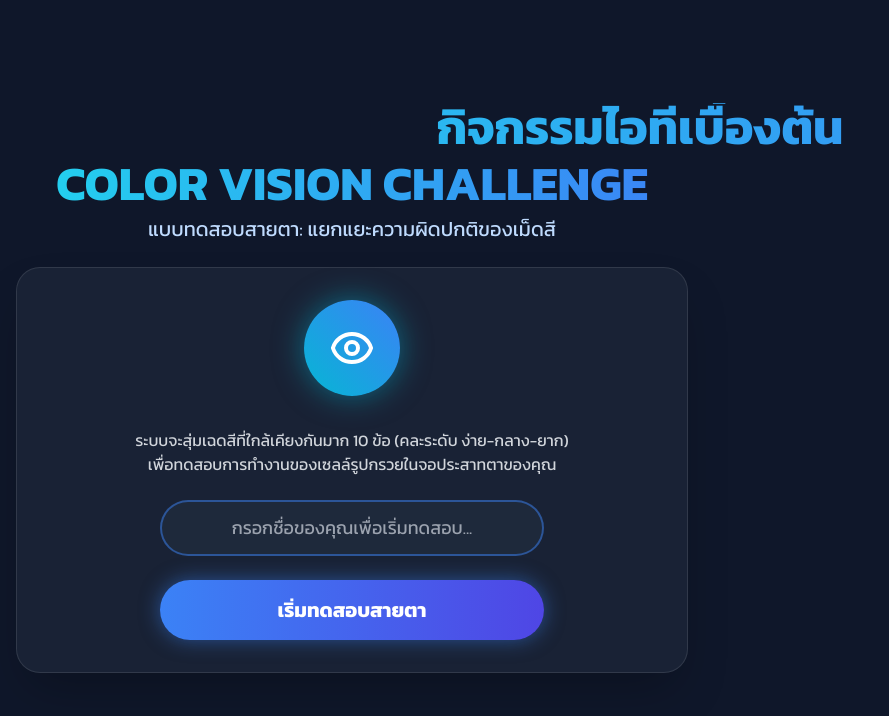
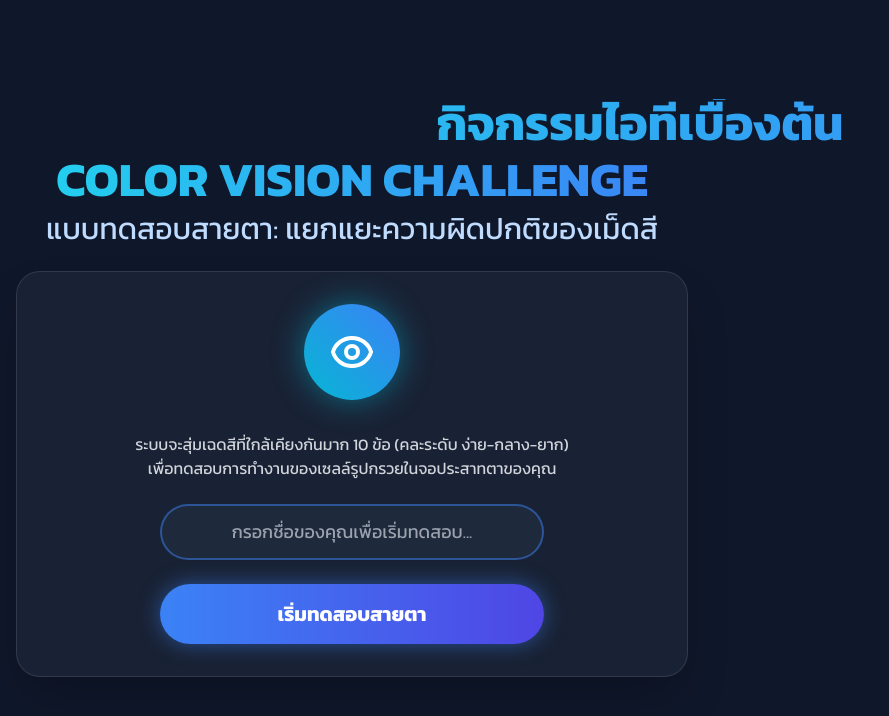
Before and after one commit to usamanyakoh/Game, a plain HTML site: page index.html in a window 1280 px wide. Shown: the whole page, without its empty margins (0-889 px from the left). Drawn offline with nearby package versions, Linux system fonts and the light colour scheme.

Commit message:
Update index.html

```diff
--- a/index.html
+++ b/index.html
@@ -62,7 +62,7 @@
 <body class="min-h-screen flex flex-col items-center justify-center p-4">
 
     <!-- Header -->
-    <header class="text-center mb-6 w-full max-w-l">
+    <header class="text-center mb-6 w-full max-w-Xl">
         <h1 class="text-xl md:text-5xl font-extrabold text-transparent bg-clip-text bg-gradient-to-r from-cyan-400 to-blue-500 mb-2">
             กิจกรรมไอทีเบื้องต้น
         </h1>
@@ -70,7 +70,7 @@
         <h4 class="text-3xl md:text-5xl font-extrabold text-transparent bg-clip-text bg-gradient-to-r from-cyan-400 to-blue-500 mb-2">
             COLOR VISION CHALLENGE
         </h4>
-        <p class="text-lg md:text-xl text-blue-200">แบบทดสอบสายตา: แยกแยะความผิดปกติของเม็ดสี</p>
+        <p class="text-lg md:text-3xl text-blue-200">แบบทดสอบสายตา: แยกแยะความผิดปกติของเม็ดสี</p>
     </header>
 
     <!-- Main Container -->
```
